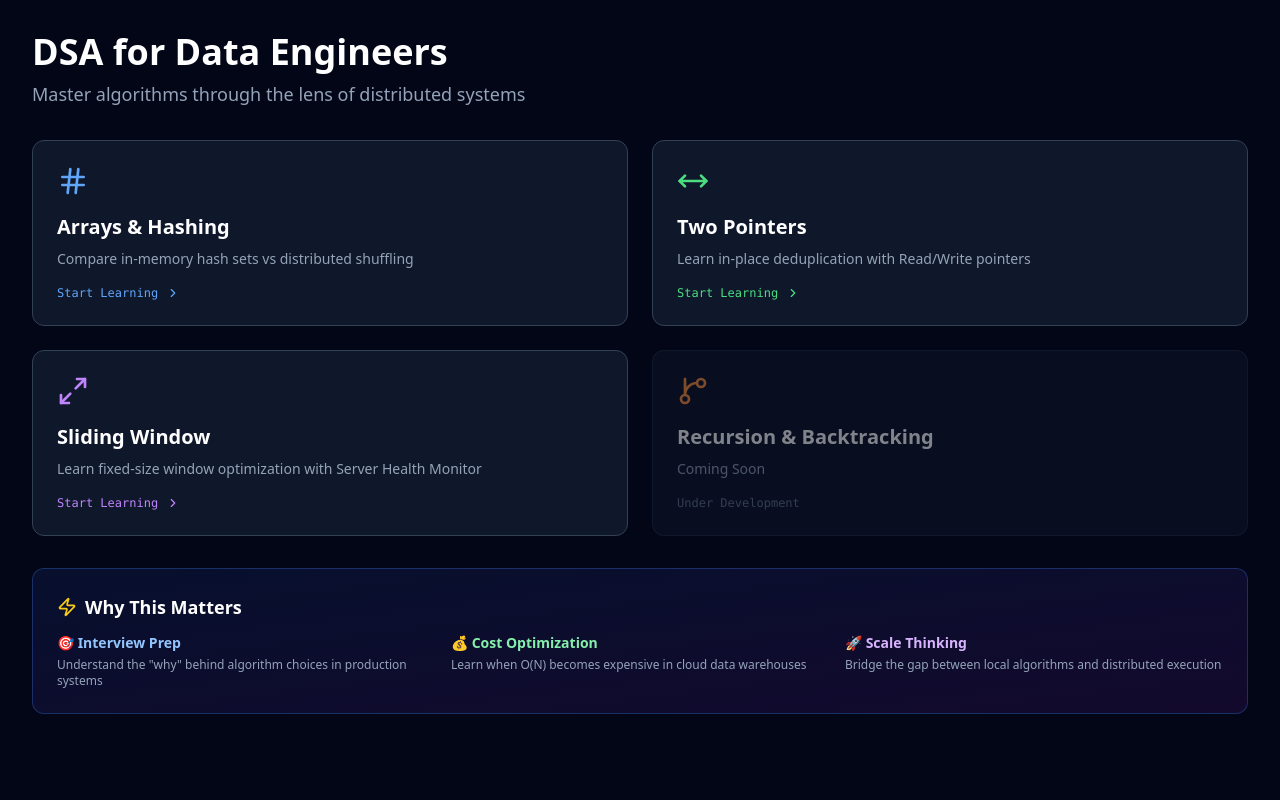
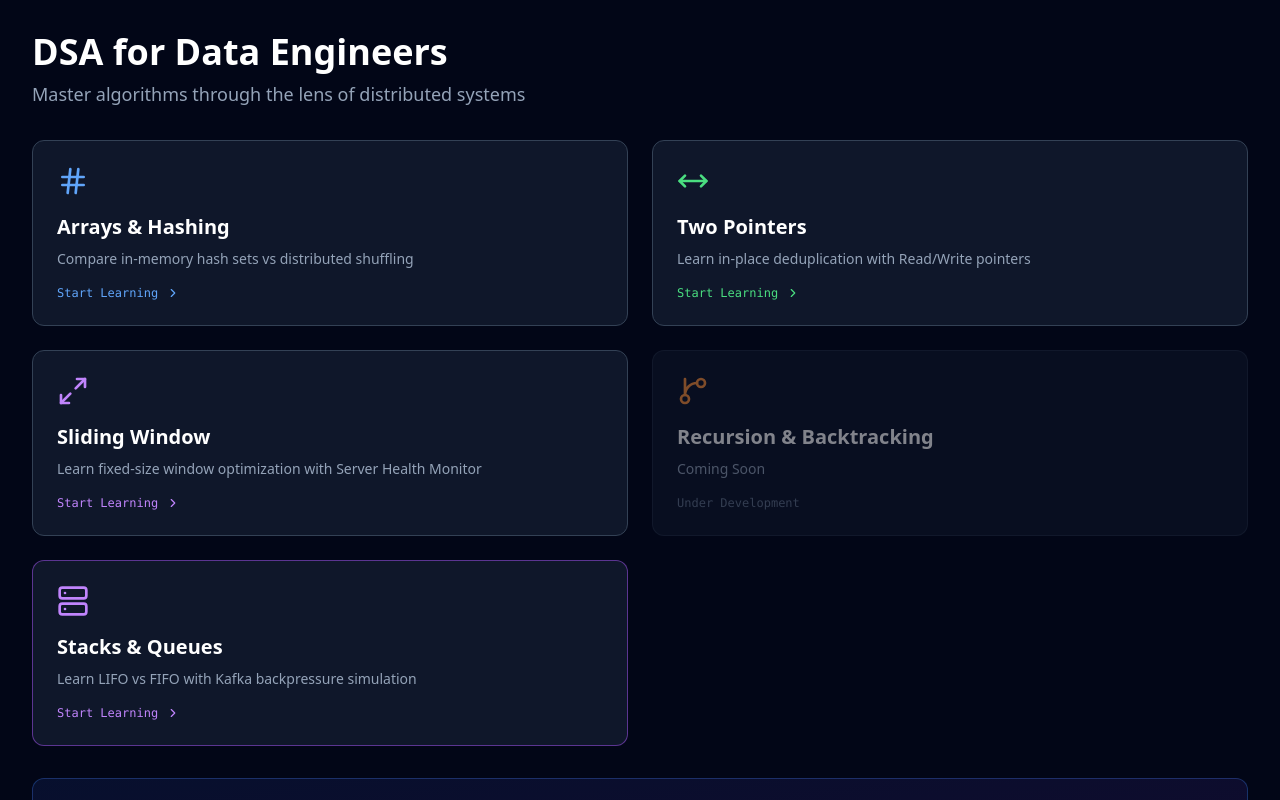
Before and after one commit to arkagimt/DSA_LEARNING_HUB, a React (Vite) app: page / in a window 1280 px wide. Built offline with nearby package versions, Linux system fonts and the light colour scheme.

Commit message:
feat: Integrate Stacks & Queues module into dashboard

```diff
--- a/src/App.tsx
+++ b/src/App.tsx
@@ -12,6 +12,7 @@ import {
 } from 'recharts';
 import { TwoPointersModule } from './TwoPointersModule';
 import { SlidingWindowModule } from './SlidingWindowModule';
+import { StacksQueuesModule } from './StacksQueuesModule';
 
 // --- Types & Constants ---
 const SAMPLE_DATA = [101, 102, 103, 101, 104];
@@ -96,6 +97,19 @@ const DashboardHome = ({ onModuleSelect }: { onModuleSelect: (module: ModuleType
               <span>Under Development</span>
             </div>
           </div>
+
+          <button
+            onClick={() => setCurrentPage('stacksqueues')}
+            className="bg-slate-900 border border-purple-500/50 hover:border-purple-400 rounded-xl p-6 text-left transition-all hover:scale-[1.02]"
+          >
+            <Server size={32} className="text-purple-400 mb-4" />
+            <h3 className="text-xl font-bold text-white mb-2">Stacks & Queues</h3>
+            <p className="text-slate-400 text-sm mb-4">Learn LIFO vs FIFO with Kafka backpressure simulation</p>
+            <div className="flex items-center gap-2 text-xs text-purple-400 font-mono">
+              <span>Start Learning</span>
+              <ChevronRight size={14} />
+            </div>
+          </button>
         </div>
 
         <div className="bg-gradient-to-br from-blue-900/20 to-purple-900/20 border border-blue-500/30 rounded-xl p-6">
```
Also changed, not shown: build_errors.txt (added), build_log.txt (added), 1 other file (tests, documents, lock files or other folders).
